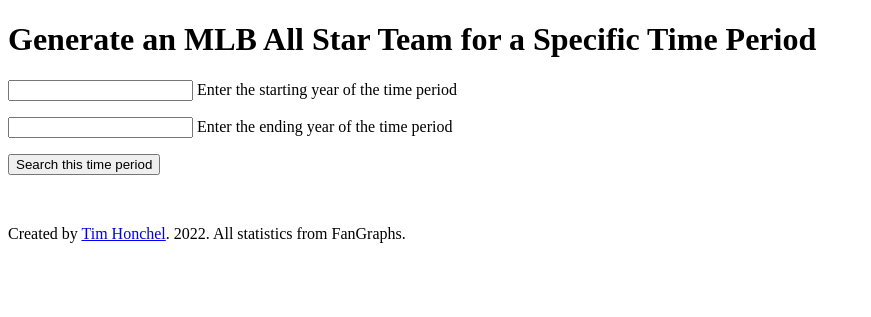
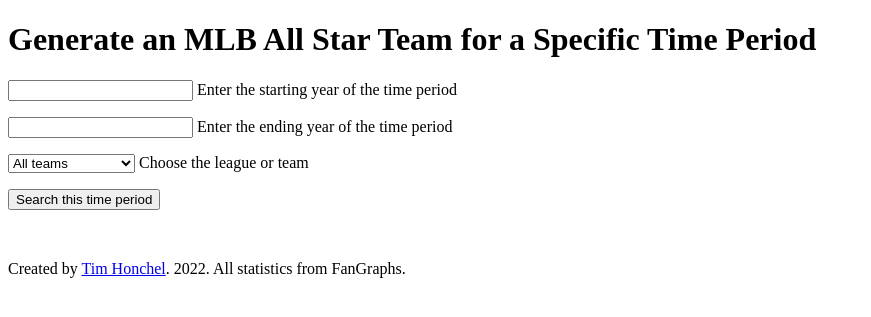
Before and after one commit to tim-honchel/BaseballAllStars, a Flask app: page / in a window 1280 px wide. Shown: the top 317 px of the page, without its empty margins (0-871 px from the left). Run offline with Flask 2, Linux system fonts and the light colour scheme.

Commit message:
fixed line spacing, added league filter

```diff
--- a/main.py
+++ b/main.py
@@ -1,6 +1,6 @@
 from flask import Flask, render_template, redirect  # framework
 from flask_wtf import FlaskForm  # for inputting years
-from wtforms import StringField, SubmitField
+from wtforms import StringField, SubmitField, SelectField
 import requests  # for getting HTML from websites
 import asyncio  # for asynchronous web requests
 from bs4 import BeautifulSoup  # for scraping HTML
@@ -23,7 +23,6 @@ class Pitcher:
     saves = 0
     strikeouts = 0
     innings = 0
-    description = ""  # will be used to display player's information
 
 
 # each batter will be an object with statistical member fields
@@ -42,15 +41,14 @@ class Batter:
     rbi = 0
     steals = 0
     plate_appearances = 0
-    owar = 0  # contribution from offense
-    dwar = 0  # contribution from defense
-    description = ""  # will be used later
+    dwar = 0  # contribution to WAR from defense
 
 
 # form to input time period
 class Years_Form(FlaskForm):
     year_a = StringField("Enter the starting year of the time period: ")
     year_b = StringField("Enter the ending year of the time period: ")
+    team_or_league = SelectField("Choose the league or team:", choices=[('in baseball', 'All teams'), ('in the American League', 'American League'), ('in the National League', 'National League')])
     submit = SubmitField("Search this time period")
 
 
@@ -67,7 +65,7 @@ def generate_batters(req, position):
         batter = Batter()  # creates new Batter object
         batter.rank = row_num + 1
         for raw_column in raw_row_split:  # iterates through each column
-            if col_num == 0 or col_num == 2 or col_num == 15:  # ignores irrelevant columns
+            if col_num == 0 or col_num == 2 or col_num == 13 or col_num == 15:  # ignores irrelevant columns
                 0
             if col_num == 1:
                 batter.name = raw_column.split(">", 1)[1].split(">", 1)[1].split("<", 1)[0]  # manipulates HTML into the desired string
@@ -91,16 +89,13 @@ def generate_batters(req, position):
                 batter.steals = raw_column.split(">", 1)[1]
             if col_num == 12:
                 batter.plate_appearances = raw_column.split(">", 1)[1]
-            if col_num == 13:
-                batter.owar = raw_column.split(">", 1)[1]
             if col_num == 14:
-                batter.dwar = raw_column.split(">", 1)[1]
+                batter.dwar = round(float(raw_column.split(">", 1)[1])/10,1)
             col_num += 1
         batter.position = position
         positions = {"C":2, "1B":3, "2B":4, "3B":5, "SS":6, "LF":7, "CF":8, "RF":9, "DH":10}
         batter.pos = positions[batter.position]  # assigns numerical position
         batter.pos_sort = batter.pos
-        batter.description = f"{batter.position} {batter.name} ({batter.war} WAR) - {batter.avg}/{batter.obp}/{batter.slg}, {batter.runs} R, {batter.hits} H, {batter.homeruns} HR, {batter.rbi} RBI, {batter.steals} SB, {round(float(batter.dwar)/10,1)} defWAR"
         if batter.name != "":
             batters.append(batter)  # adds current batter to list of batters
     return batters
@@ -142,7 +137,6 @@ def generate_pitchers(req, position):
             pitcher.pos = 1
         if pitcher.position == "RP":
             pitcher.pos = 1.1
-        pitcher.description = f"{position} {pitcher.name} ({pitcher.war} WAR) - {pitcher.era} ERA, {pitcher.whip} WHIP, {pitcher.wins} W, {pitcher.saves} SV, {pitcher.strikeouts} K"
         if pitcher.name != "":
             pitchers.append(pitcher)
     return pitchers
@@ -161,7 +155,6 @@ def check_for_duplicates(batters):
 # when there is a duplicate, determines a primary position that will best serve the team
 def choose_which_duplicate_to_keep(batter1, batter2, batters):
     batter1.position = f"{batter1.position}/{batter2.position}"  # to indicate they play multiple positions
-    batter1.description = f"{batter1.position} {batter1.name} ({batter1.war} WAR) - {batter1.avg}/{batter1.obp}/{batter1.slg}, {batter1.runs} R, {batter1.hits} H, {batter1.homeruns} HR, {batter1.rbi} RBI, {batter1.steals} SB, {round(float(batter1.dwar)/10,1)} defWAR"
     if batter2.rank == 1 and batter1.rank > 1 and batter2.pos != 10:
         batter1.pos = batter2.pos  # if they are the #1 ranked player at a position other than DH, they take that position
         batter1.rank = batter2.rank
@@ -267,18 +260,18 @@ def generate_mentions(all_players, final_batters, final_pitchers):
 
 
 # asynchronously request the HTML of 11 Fangraphs web pages, 1 for each position
-async def request_pages(year1, year2):
-    url_sp = f'https://www.fangraphs.com/leaders.aspx?pos=all&stats=pit&lg=all&qual=y&type=c,59,6,42,4,11,24,13&season={year2}&month=0&season1={year1}&ind=0&team=0&rost=0&age=0&filter=&players=0&startdate={year1}-01-01&enddate={year2}-12-31&page=1_9&sort=3,d'
-    url_rp = f'https://www.fangraphs.com/leaders.aspx?pos=all&stats=rel&lg=all&qual=y&type=c,59,6,42,4,11,24,13&season={year2}&month=0&season1={year1}&ind=0&team=0&rost=0&age=0&filter=&players=0&startdate={year1}-01-01&enddate={year2}-12-31&page=1_7&sort=3,d'
-    url_c = f'https://www.fangraphs.com/leaders.aspx?pos=c&stats=bat&lg=all&qual=y&type=c,58,23,37,38,7,12,11,13,21,6,203,199&season={year2}&month=0&season1={year1}&ind=0&team=0&rost=0&age=0&filter=&players=0&startdate={year1}-01-01&enddate={year2}-12-31&page=1_3&sort=3,d'
-    url_1b = f'https://www.fangraphs.com/leaders.aspx?pos=1b&stats=bat&lg=all&qual=y&type=c,58,23,37,38,7,12,11,13,21,6,203,199&season={year2}&month=0&season1={year1}&ind=0&team=0&rost=0&age=0&filter=&players=0&startdate={year1}-01-01&enddate={year2}-12-31&page=1_3&sort=3,d'
-    url_2b = f'https://www.fangraphs.com/leaders.aspx?pos=2b&stats=bat&lg=all&qual=y&type=c,58,23,37,38,7,12,11,13,21,6,203,199&season={year2}&month=0&season1={year1}&ind=0&team=0&rost=0&age=0&filter=&players=0&startdate={year1}-01-01&enddate={year2}-12-31&page=1_3&sort=3,d'
-    url_3b = f'https://www.fangraphs.com/leaders.aspx?pos=3b&stats=bat&lg=all&qual=y&type=c,58,23,37,38,7,12,11,13,21,6,203,199&season={year2}&month=0&season1={year1}&ind=0&team=0&rost=0&age=0&filter=&players=0&startdate={year1}-01-01&enddate={year2}-12-31&page=1_3&sort=3,d'
-    url_ss = f'https://www.fangraphs.com/leaders.aspx?pos=ss&stats=bat&lg=all&qual=y&type=c,58,23,37,38,7,12,11,13,21,6,203,199&season={year2}&month=0&season1={year1}&ind=0&team=0&rost=0&age=0&filter=&players=0&startdate={year1}-01-01&enddate={year2}-12-31&page=1_3&sort=3,d'
-    url_lf = f'https://www.fangraphs.com/leaders.aspx?pos=lf&stats=bat&lg=all&qual=y&type=c,58,23,37,38,7,12,11,13,21,6,203,199&season={year2}&month=0&season1={year1}&ind=0&team=0&rost=0&age=0&filter=&players=0&startdate={year1}-01-01&enddate={year2}-12-31&page=1_3&sort=3,d'
-    url_cf = f'https://www.fangraphs.com/leaders.aspx?pos=cf&stats=bat&lg=all&qual=y&type=c,58,23,37,38,7,12,11,13,21,6,203,199&season={year2}&month=0&season1={year1}&ind=0&team=0&rost=0&age=0&filter=&players=0&startdate={year1}-01-01&enddate={year2}-12-31&page=1_3&sort=3,d'
-    url_rf = f'https://www.fangraphs.com/leaders.aspx?pos=rf&stats=bat&lg=all&qual=y&type=c,58,23,37,38,7,12,11,13,21,6,203,199&season={year2}&month=0&season1={year1}&ind=0&team=0&rost=0&age=0&filter=&players=0&startdate={year1}-01-01&enddate={year2}-12-31&page=1_3&sort=3,d'
-    url_dh = f'https://www.fangraphs.com/leaders.aspx?pos=dh&stats=bat&lg=all&qual=y&type=c,58,23,37,38,7,12,11,13,21,6,203,199&season={year2}&month=0&season1={year1}&ind=0&team=0&rost=0&age=0&filter=&players=0&startdate={year1}-01-01&enddate={year2}-12-31&page=1_2&sort=3,d'
+async def request_pages(year1, year2, league, team):
+    url_sp = f'https://www.fangraphs.com/leaders.aspx?pos=all&stats=pit&lg={league}&qual=y&type=c,59,6,42,4,11,24,13&season={year2}&month=0&season1={year1}&ind=0&team={team}&rost=0&age=0&filter=&players=0&startdate={year1}-01-01&enddate={year2}-12-31&page=1_9&sort=3,d'
+    url_rp = f'https://www.fangraphs.com/leaders.aspx?pos=all&stats=rel&lg={league}&qual=y&type=c,59,6,42,4,11,24,13&season={year2}&month=0&season1={year1}&ind=0&team={team}&rost=0&age=0&filter=&players=0&startdate={year1}-01-01&enddate={year2}-12-31&page=1_7&sort=3,d'
+    url_c = f'https://www.fangraphs.com/leaders.aspx?pos=c&stats=bat&lg={league}&qual=y&type=c,58,23,37,38,7,12,11,13,21,6,203,199&season={year2}&month=0&season1={year1}&ind=0&team={team}&rost=0&age=0&filter=&players=0&startdate={year1}-01-01&enddate={year2}-12-31&page=1_3&sort=3,d'
+    url_1b = f'https://www.fangraphs.com/leaders.aspx?pos=1b&stats=bat&lg={league}&qual=y&type=c,58,23,37,38,7,12,11,13,21,6,203,199&season={year2}&month=0&season1={year1}&ind=0&team={team}&rost=0&age=0&filter=&players=0&startdate={year1}-01-01&enddate={year2}-12-31&page=1_3&sort=3,d'
+    url_2b = f'https://www.fangraphs.com/leaders.aspx?pos=2b&stats=bat&lg={league}&qual=y&type=c,58,23,37,38,7,12,11,13,21,6,203,199&season={year2}&month=0&season1={year1}&ind=0&team={team}&rost=0&age=0&filter=&players=0&startdate={year1}-01-01&enddate={year2}-12-31&page=1_3&sort=3,d'
+    url_3b = f'https://www.fangraphs.com/leaders.aspx?pos=3b&stats=bat&lg={league}&qual=y&type=c,58,23,37,38,7,12,11,13,21,6,203,199&season={year2}&month=0&season1={year1}&ind=0&team={team}&rost=0&age=0&filter=&players=0&startdate={year1}-01-01&enddate={year2}-12-31&page=1_3&sort=3,d'
+    url_ss = f'https://www.fangraphs.com/leaders.aspx?pos=ss&stats=bat&lg={league}&qual=y&type=c,58,23,37,38,7,12,11,13,21,6,203,199&season={year2}&month=0&season1={year1}&ind=0&team={team}&rost=0&age=0&filter=&players=0&startdate={year1}-01-01&enddate={year2}-12-31&page=1_3&sort=3,d'
+    url_lf = f'https://www.fangraphs.com/leaders.aspx?pos=lf&stats=bat&lg={league}&qual=y&type=c,58,23,37,38,7,12,11,13,21,6,203,199&season={year2}&month=0&season1={year1}&ind=0&team={team}&rost=0&age=0&filter=&players=0&startdate={year1}-01-01&enddate={year2}-12-31&page=1_3&sort=3,d'
+    url_cf = f'https://www.fangraphs.com/leaders.aspx?pos=cf&stats=bat&lg={league}&qual=y&type=c,58,23,37,38,7,12,11,13,21,6,203,199&season={year2}&month=0&season1={year1}&ind=0&team={team}&rost=0&age=0&filter=&players=0&startdate={year1}-01-01&enddate={year2}-12-31&page=1_3&sort=3,d'
+    url_rf = f'https://www.fangraphs.com/leaders.aspx?pos=rf&stats=bat&lg={league}&qual=y&type=c,58,23,37,38,7,12,11,13,21,6,203,199&season={year2}&month=0&season1={year1}&ind=0&team={team}&rost=0&age=0&filter=&players=0&startdate={year1}-01-01&enddate={year2}-12-31&page=1_3&sort=3,d'
+    url_dh = f'https://www.fangraphs.com/leaders.aspx?pos=dh&stats=bat&lg={league}&qual=y&type=c,58,23,37,38,7,12,11,13,21,6,203,199&season={year2}&month=0&season1={year1}&ind=0&team={team}&rost=0&age=0&filter=&players=0&startdate={year1}-01-01&enddate={year2}-12-31&page=1_2&sort=3,d'
     loop = asyncio.get_event_loop()  # initiates a loop where tasks can be completed asynchronously
     future_sp = loop.run_in_executor(None, requests.get, url_sp)  # opens one of the Fangraphs pages
     future_rp = loop.run_in_executor(None, requests.get, url_rp)
@@ -342,6 +335,7 @@ def loading():
     years_form = Years_Form(crsf_enabled=False)
     year1 = years_form.year_a.data
     year2 = years_form.year_b.data
+    team_or_league = years_form.team_or_league.data
     try:
         year1 = int(year1)
         if year1 < 1900 or year1 > 2021:  # catches if the year entered was before 1900 or after 2021
@@ -354,7 +348,7 @@ def loading():
             return redirect("/")
     except ValueError:
         return redirect("/")
-    return (render_template("loading.html", template_form=years_form, year1=year1, year2=year2))  # opens the loading page, sends the years
+    return (render_template("loading.html", template_form=years_form, year1=year1, year2=year2, team_or_league=team_or_league))  # opens the loading page, sends the years
 
 
 # the final page showing the All-Star team
@@ -363,9 +357,16 @@ def roster():
     years_form = Years_Form(crsf_enabled=False)
     year1 = years_form.year_a.data  # gets the years from the form
     year2 = years_form.year_b.data
+    team_or_league = years_form.team_or_league.data
+    league = "all"
+    team = "0"
+    if team_or_league == "in the American League":
+        league = "al"
+    elif team_or_league == "in the National League":
+        league = "nl"
     outer_loop = asyncio.new_event_loop()  # creates a new loop in order to run tasks asynchronously
     asyncio.set_event_loop(outer_loop)  # sets that loop in motion
-    html_sp, html_rp, html_c, html_1b, html_2b, html_3b, html_ss, html_lf, html_cf, html_rf, html_dh = outer_loop.run_until_complete(request_pages(year1, year2))  # calls request_pages function and waits until the loop is complete before returning values
+    html_sp, html_rp, html_c, html_1b, html_2b, html_3b, html_ss, html_lf, html_cf, html_rf, html_dh = outer_loop.run_until_complete(request_pages(year1, year2, league, team))  # calls request_pages function and waits until the loop is complete before returning values
     batters = prep_batters(html_c, html_1b, html_2b, html_3b, html_ss, html_lf, html_cf, html_rf, html_dh)  # parses HTML into batters
     pitchers = prep_pitchers(html_sp, html_rp)  # parses HTML into pitchers
     batters_unduplicated = check_for_duplicates(batters)  # consolidates players who appeared at multiple positions
@@ -373,7 +374,7 @@ def roster():
     final_pitchers = select_top_pitchers(pitchers)  # selects the top 12 pitchers
     final_batters = select_top_batters(batters_unduplicated)  # selects the top 13 batters
     honorable_mentions = generate_mentions(all_players, final_batters, final_pitchers)
-    return (render_template("roster.html", year_start = year1, year_ending = year2, pitchers=final_pitchers, batters=final_batters, honorable_mentions = honorable_mentions))
+    return (render_template("roster.html", year_start = year1, year_ending = year2, team_or_league=team_or_league, pitchers=final_pitchers, batters=final_batters, honorable_mentions = honorable_mentions))
 
 
 # the page that displays if there is a timeout error
--- a/templates/index.html
+++ b/templates/index.html
@@ -14,6 +14,7 @@
     <form action ="/loading" method="POST">
       <p>{{template_form.year_a}} Enter the starting year of the time period</p>
       <p>{{template_form.year_b}} Enter the ending year of the time period</p>
+      <p>{{template_form.team_or_league}} Choose the league or team</p>
       <p>{{template_form.submit}}</p>
     </form>
     <br>
--- a/templates/loading.html
+++ b/templates/loading.html
@@ -16,6 +16,7 @@
       <input type="submit" id="submit_button" style="display:none"></input>
       <p style="display:none">{{template_form.year_a}}</p>
       <p style="display:none">{{template_form.year_b}}</p>
+       <p style="display:none">{{template_form.team_or_league}}</p>
       <p style="display:none"> {{template_form.submit}}</p>
     </form>
     <br>
```
Also changed, not shown: templates/roster.html (+18 -10 lines).
